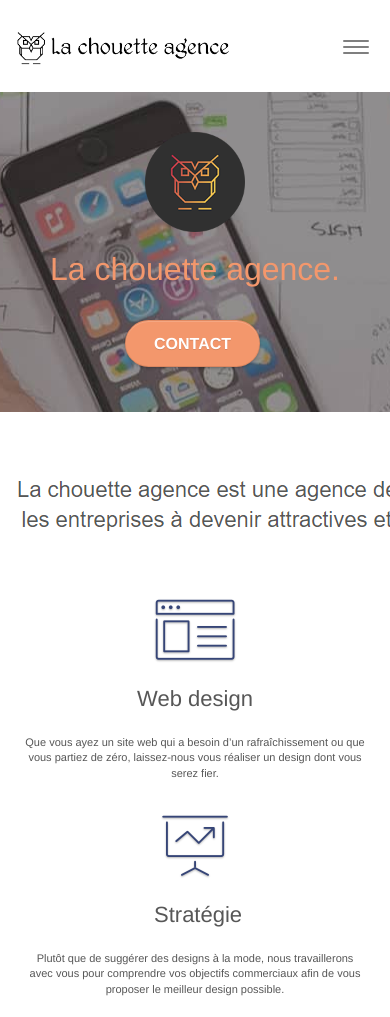
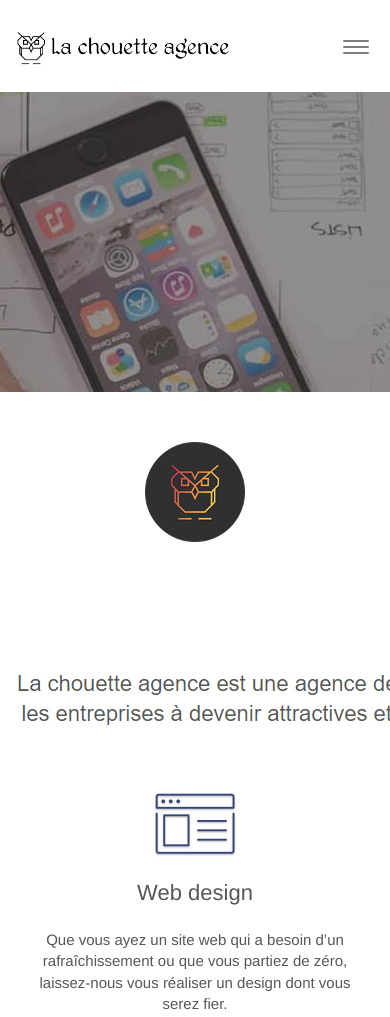
Before and after one commit to GaelleT1/chouetteprojet4, a plain HTML site: page index.html in a window 390 px wide. Shown: the top 1017 px of the page. Drawn offline with Linux system fonts and the light colour scheme.

Commit message:
suppression de div

```diff
--- a/index.html
+++ b/index.html
@@ -49,23 +49,22 @@
 				<div class="bloc bgc-dark-slate-blue bg-banniere d-bloc bg-t-edge bloc-bg-texture texture-paper b-parallax" id="bloc-1-hero">
 					<div class="container bloc-lg">
 						<div class="row tight-width-whitespace">
-							<div class="col-sm-12">
-								<img src="img/logo.png" class="center-block image-resize-mode" width="100" alt="La chouette agence, agence web paris, " />
-								<h1 class="text-center hero-bloc-text tc-white ">
-									La chouette agence.
-								</h1>
-								<div class="text-center">
-									<a href="page2.html" class="btn btn-lg btn-clean btn-rd cta-hero btn-atomic-tangerine" id="cta-hero">Contact</a>
-								</div>
-							</div>
+
 						</div>
 					</div>
 				</div>
 				<div class="bloc bgc-white l-bloc" id="bloc-2-services">
 					<div class="container bloc-md">
+						<div class="col-sm-12">
+							<img src="img/logo.png" class="center-block image-resize-mode" width="100" alt="La chouette agence, agence web paris, " />
+							<h1 class="text-center hero-bloc-text tc-white ">
+								La chouette agence.
+							</h1>
+
+						</div>
 						<div class="row">
 							<div class="col-sm-12 text-center">
-								<img alt="agence web, agence web paris, web design paris, stratégie web" src="img/title.png" />
+								<img alt=" stratégie web" src="img/title.png" />
 							</div>
 						</div>
 						<div class="row voffset-lg med-width-whitespace">
--- a/style.css
+++ b/style.css
@@ -677,7 +677,7 @@ a {
 }
 
 p {
-    font-size: 11px;
+    font-size: 1.5rem;
 }
 
 .tight-width-whitespace {
@@ -701,7 +701,7 @@ p {
 
 .social {
     max-width: 400px;
-    margin: auto auto auto auto;
+    margin: auto;
 }
 
 h2 {
@@ -775,7 +775,7 @@ h4 {
 }
 
 .tc-white {
-    color: #F3976C!important;
+    color:white!important;
 }
 
 .btn-atomic-tangerine {
@@ -900,7 +900,7 @@ h4 {
         padding-right: 10px!important;
     }
     .b-parallax {
-        background-attachment: scroll;
+       height:300px;
     }
     .navbar .nav {
         padding-top: 0;
```
